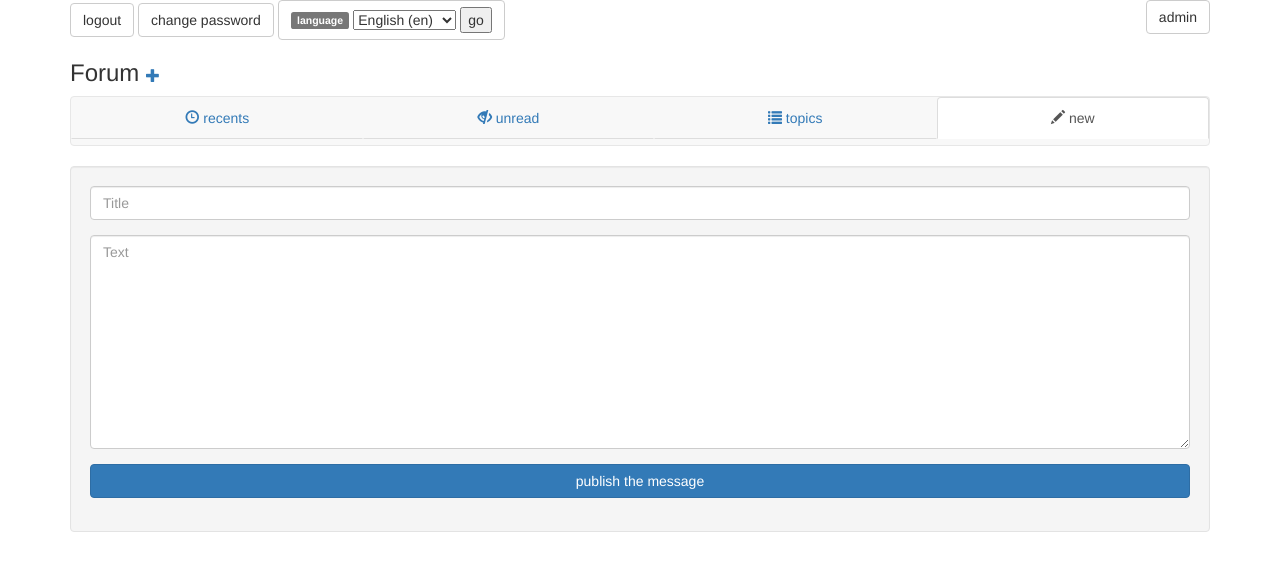
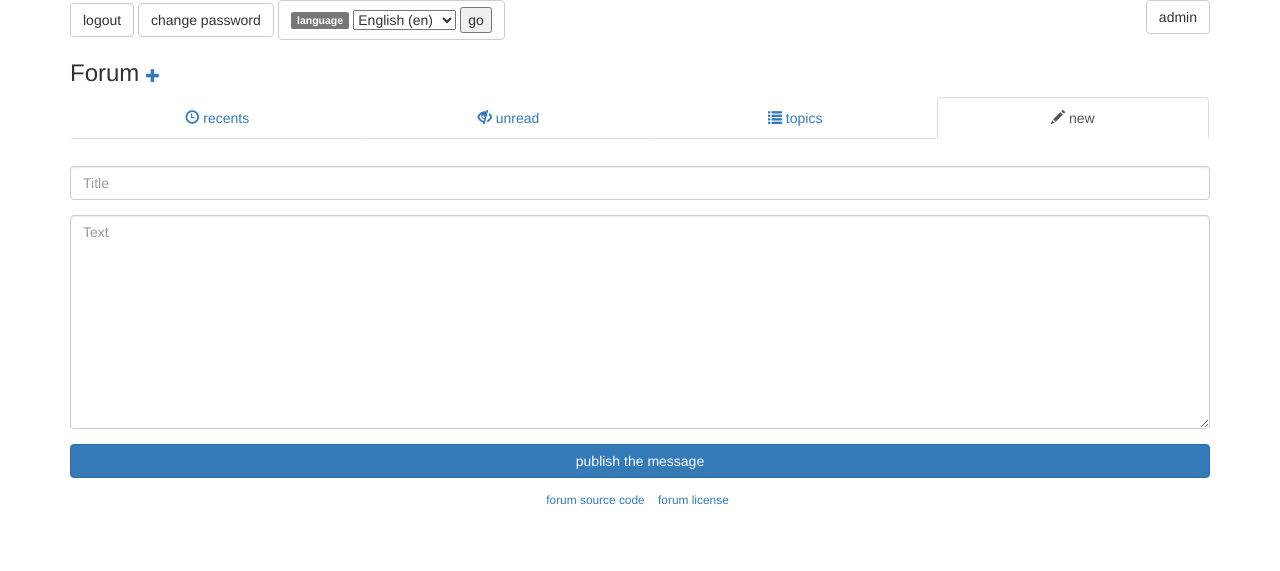
Before and after one commit to rezometz/django-paiji2-forum, a Django app: page /new in a window 1280 px wide. Shown: the top 571 px of the page. Run offline with Django 3.2, Linux system fonts and the light colour scheme; the visitor is signed in with stand-in values (Sample User, id 1); data that the repository does not hold is empty; some libraries are stand-ins or nearby versions.

Commit message:
better navbar — adds source code links

```diff
--- a/forum/templates/forum/base.html
+++ b/forum/templates/forum/base.html
@@ -32,7 +32,7 @@ along with this program.  If not, see <http://www.gnu.org/licenses/>.
 {% block content %}
 
 <div class="row">
-    <div class="col-md-5">
+    <div class="col-md-6">
         <h3>
             {% trans 'Forum' %}
             <span class="forum-action">
@@ -44,9 +44,8 @@ along with this program.  If not, see <http://www.gnu.org/licenses/>.
     </div>
 </div>{# row #}
 
-
-<nav class="navbar navbar-default navbar-forum">
-    <ul class="nav nav-tabs nav-justified nav-forum">
+<div class="navbar">
+    <ul class="nav nav-tabs nav-justified">
         <li class="{% block class-recent %}{% endblock %}">
             <a href="{% url 'forum:recent-list' %}">
                 <span class="glyphicon glyphicon-time"></span>
@@ -72,10 +71,9 @@ along with this program.  If not, see <http://www.gnu.org/licenses/>.
             </a>
         </li>
     </ul>
-</nav>
+</div>
 
-<div class="well">
-
+<div>
     {% block forum-top-nav %}
     {% endblock %}
 
@@ -102,4 +100,17 @@ along with this program.  If not, see <http://www.gnu.org/licenses/>.
 
 </div>
 
+<footer>
+    <small class="text-center">
+        <ul class="list-inline">
+            <li>
+                <a href="https://github.com/rezometz/django-paiji-forum">{% trans 'forum source code' %}</a>
+            </li>
+            <li>
+                <a href="http://www.gnu.org/licenses/agpl-3.0.html">{% trans 'forum license' %}</a>
+            </li>
+        </ul>
+    </small>
+</footer>
+
 {% endblock %}
```
